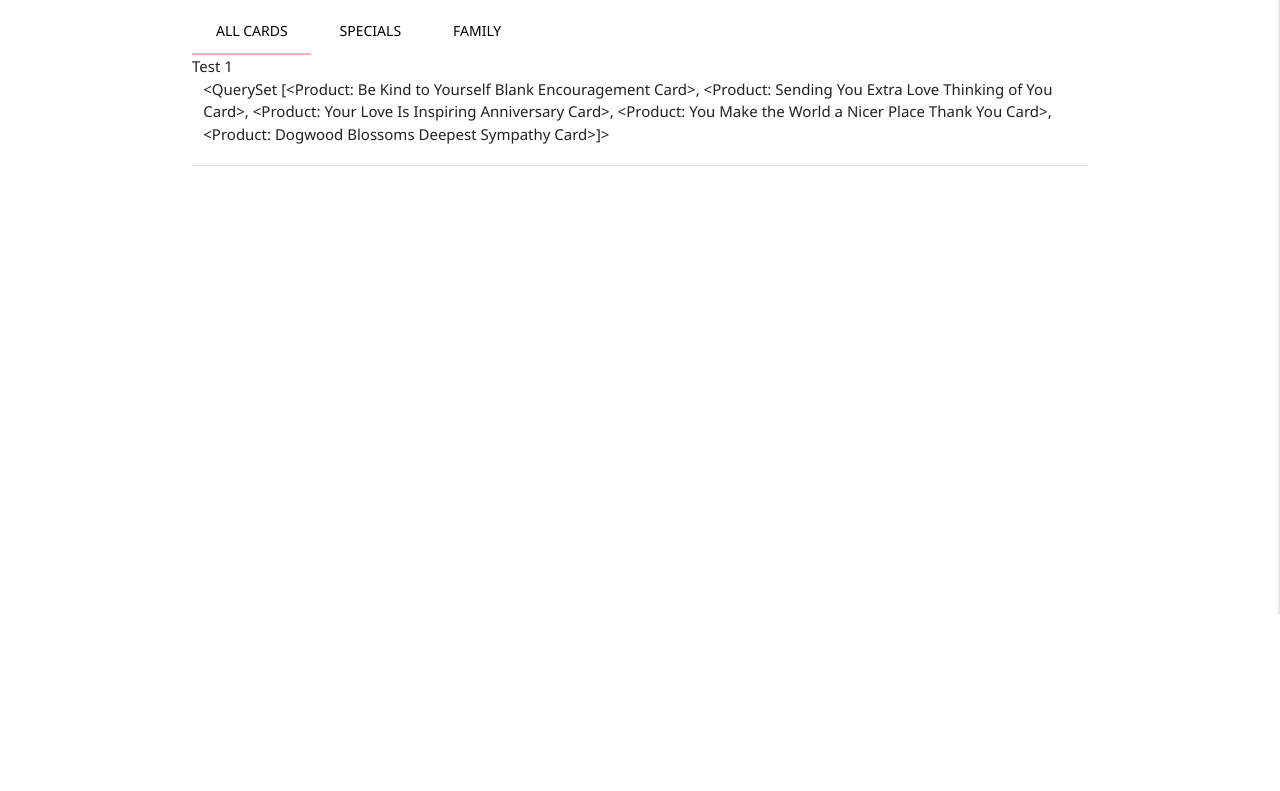
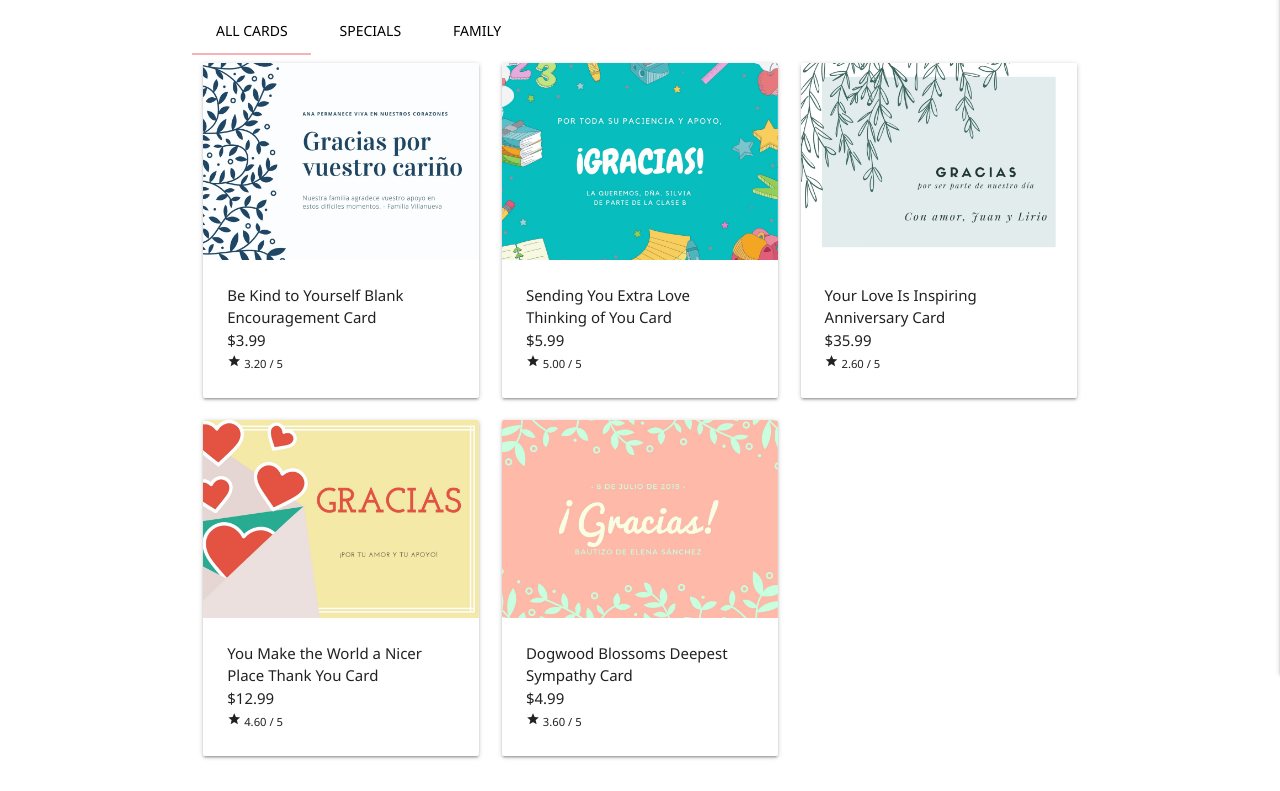
Before and after one commit to pacotools/greetingscards, a Django app: page /products/ in a window 1280 px wide. Shown: the part 186-977 px from the top of the page. Before the commit the page ends 800 px from the top, so only its background shows below. Run offline with Django 3.2, Linux system fonts and the light colour scheme; data comes from the database, SQL or seed files in the repository.

Commit message:
started product template

```diff
--- a/appproducts/templates/products/products.html
+++ b/appproducts/templates/products/products.html
@@ -9,9 +9,38 @@
 
 {% block content %}
     <div class="row">
-        <div class="col">
-            {{ products }}
-        </div>
+        {% for product in products %}
+            <div class="col s12 m6 l4">
+                <div class="card">
+                    {% if product.image %}
+                        <div class="card-image waves-effect waves-block waves-light">
+                            <img class="activator" src="{{ product.image.url }}" alt="{{ product.name }}">
+                        </div>
+                    {% else %}
+                        <div class="card-image waves-effect waves-block waves-light">
+                            <img class="activator" src="{{ MEDIA_URL }}noimage.png" alt="{{ product.name }}">
+                        </div>
+                    {% endif %}
+                    <div class="card-content">
+                        <span class="activator">{{ product.name }}</span>
+                        <p>${{ product.price }}</p>
+                        {% if product.rating %}
+                            <small>
+                                <i class="material-icons rate-icon">grade</i> {{ product.rating }} / 5
+                            </small>
+                        {% else %}
+                            <small class="text-muted">No Rating</small>
+                        {% endif %}
+                    </div>
+                    <div class="card-reveal">
+                        <span class="card-title">
+                            {{ product.name }}
+                            <i class="material-icons right">close</i>
+                        </span>
+                        <p>{{ product.description }}</p>
+                    </div>
+                </div>
+            </div>
+        {% endfor %}
     </div>
-    <div class="divider"></div>
 {% endblock %}
--- a/static/css/style.css
+++ b/static/css/style.css
@@ -3,10 +3,6 @@ body {
     /*background: url('/media/archivo.jpg') no-repeat center center fixed;
     background-size: cover;
     height: calc(100vh - 164px);*/
-
-    /*background: transparent linear-gradient(104deg, #2A2D44 0%, #242636 100%) 0% 0% no-repeat padding-box;
-    opacity: 1;
-    color: #C4C4C4;*/
     font-family: 'Noto Sans', sans-serif;
 }
 .nav-wrapper {
@@ -18,9 +14,10 @@ ul.right.hide-on-med-and-down li a, a.brand-logo, .sidenav-trigger {
 div.col.s6 {
     padding-left: 0;
 }
-.resp-image {
-    background-size: cover;
+i.material-icons.rate-icon {
+    font-size: 14px;
 }
+
 div.input-field label.label-icon.active i.material-icons::before {
 
 }
@@ -32,16 +29,10 @@ div.input-field label.label-icon.active i.material-icons::before {
     background: red;
 }
 
-
 #select_country, #select_station { display: none; }
 
 a.brand-logo {
     font-size: 18px;
-    /*color: #C4C4C4;
-    text-shadow: 0px 3px 6px #000000;
-    opacity: 1;
-    backdrop-filter: blur(50px);
-    -webkit-backdrop-filter: blur(50px);*/
 }
 
 .flashes h4 { line-height: 2; }
@@ -50,116 +41,9 @@ a.brand-logo {
 
 button i.material-icons {
     font-size: 20px;
-    /*color: #51535F;*/
 }
 
 div.input-field.col.s12.m6 { margin: 0; }
-
-select#country_name.browser-default.validate {
-    border: none;
-    padding: 0;
-    margin: 0;
-    width: 50%;
-    color: #6A726B;
-    text-shadow: 3px 3px 9px #24E61C33;
-    opacity: 1;
-}
-
-select#station_id.browser-default.validate {
-    border: none;
-    padding: 0;
-    margin: 0;
-    color: #C5E3C8;
-    text-shadow: 3px 3px 9px #24E61C33;
-    opacity: 1;
-}
-
-.panelDataRS {
-    display: flex;
-    flex-direction: column;
-    flex-wrap: nowrap;
-    justify-content: center;
-    margin: 15px;
-    padding: 15px;
-    border-radius: 5px;
-}
-
-.panelDataRS p {
-    margin: 0;
-}
-
-.panelUpRS,
-.panelDownRS {
-    padding: 2px;
-    font-size: 12px;
-    display: flex;
-    flex-direction: row;
-    justify-content: space-between;
-    align-content: center;
-    color: #6A726B;
-    text-shadow: 3px 3px 9px #24E61C33;
-    opacity: 1;
-}
-
-#radioControls {
-    margin-bottom: 20px;
-    display: flex;
-    flex-direction: row;
-    justify-content: center;
-    text-align: center;
-    /*color: #E17369;*/
-}
-
-/* Panel elements css definitions */
-
-.faviconRS {
-    display: flex;
-    justify-content: center;
-}
-
-.infoNameRS {
-    padding: 5px;
-    font-size: 24px;
-}
-
-/* Generic css objects definitions */
-
-.card {
-    margin: 10px;
-    padding: 10px;
-    background: transparent linear-gradient(93deg, #1D1E2C 0%, #1C1D28 100%) 0% 0% no-repeat padding-box;
-    box-shadow: -5px -5px 10px #353644;
-    border: 1px solid #00000000;
-    border-radius: 20px;
-    opacity: 1;
-}
-
-button {
-    cursor: pointer;
-    margin: 5px;
-    width: 40px;
-    height: 40px;
-    border-radius: 50px;
-    /*background: #1C1D2B 0% 0% no-repeat padding-box;
-    box-shadow: -2px -2px 5px #353644;
-    border: 1px solid #00000000;
-    opacity: 1;*/
-}
-
-.favorite-header {
-    background: transparent linear-gradient(91deg, #1D1E2C 0%, #1C1D28 100%) 0% 0% no-repeat padding-box;
-    box-shadow: -5px -5px 10px #353644;
-    border: 1px solid #00000000;
-    border-radius: 13px;
-    opacity: 1;
-    display: flex;
-    justify-content: space-between;
-}
-.favorite-buttons {
-    display: flex;
-    justify-content: center;
-    text-align: center;
-}
 
 /* slightly larger container on xl screens
 @media (min-width: 1200px) {
--- a/templates/includes/tabs-content.html
+++ b/templates/includes/tabs-content.html
@@ -3,6 +3,8 @@
     <li class="tab col s3"><a class="black-text" href="#test-swipe-2">Specials</a></li>
     <li class="tab col s3"><a class="black-text" href="#test-swipe-3">Family</a></li>
 </ul>
-<div id="test-swipe-1" class="col s12">Test 1</div>
+<div id="test-swipe-1" class="col s12">
+
+</div>
 <div id="test-swipe-2" class="col s12">Test 2</div>
 <div id="test-swipe-3" class="col s12">Test 3</div>
```
